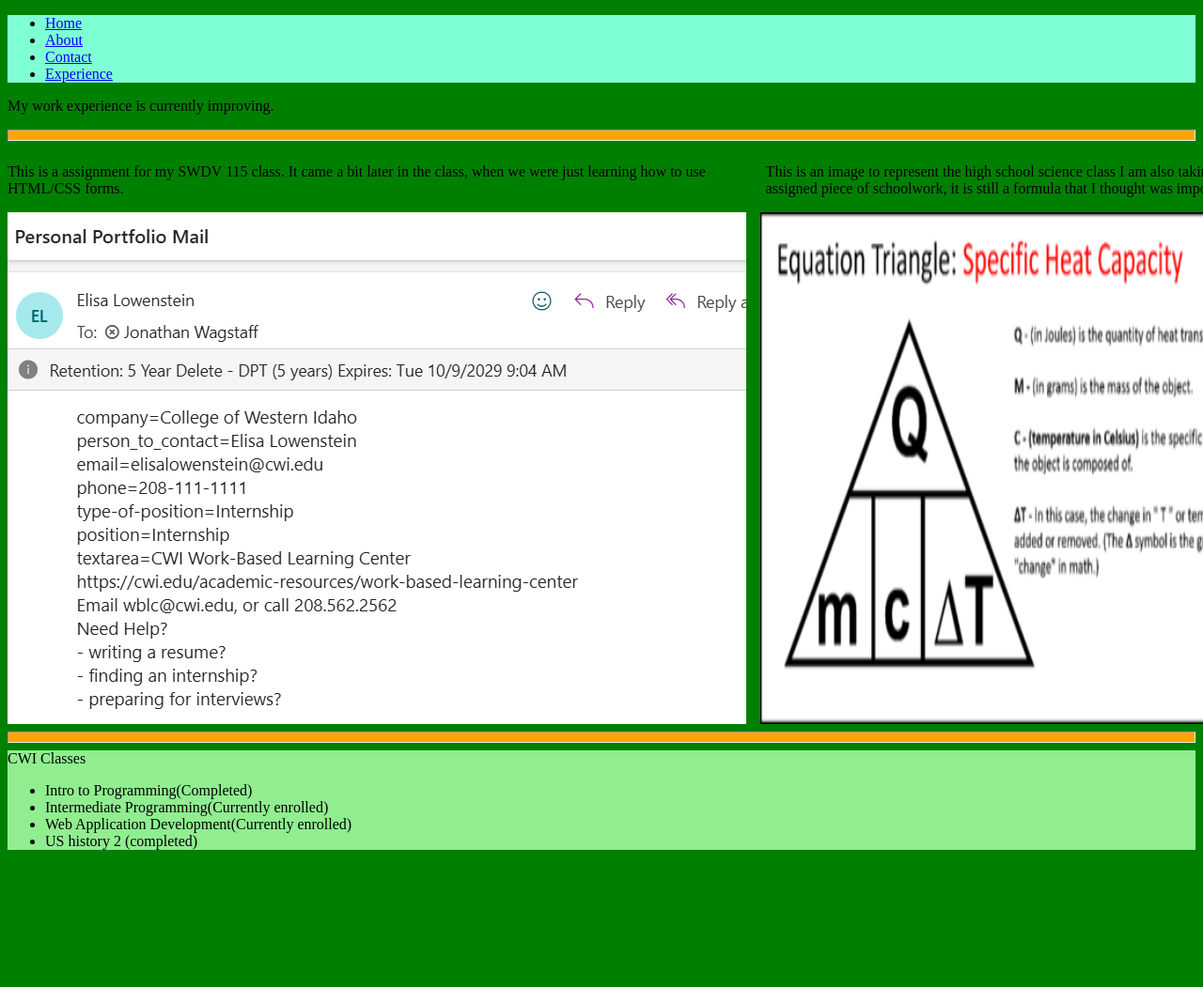
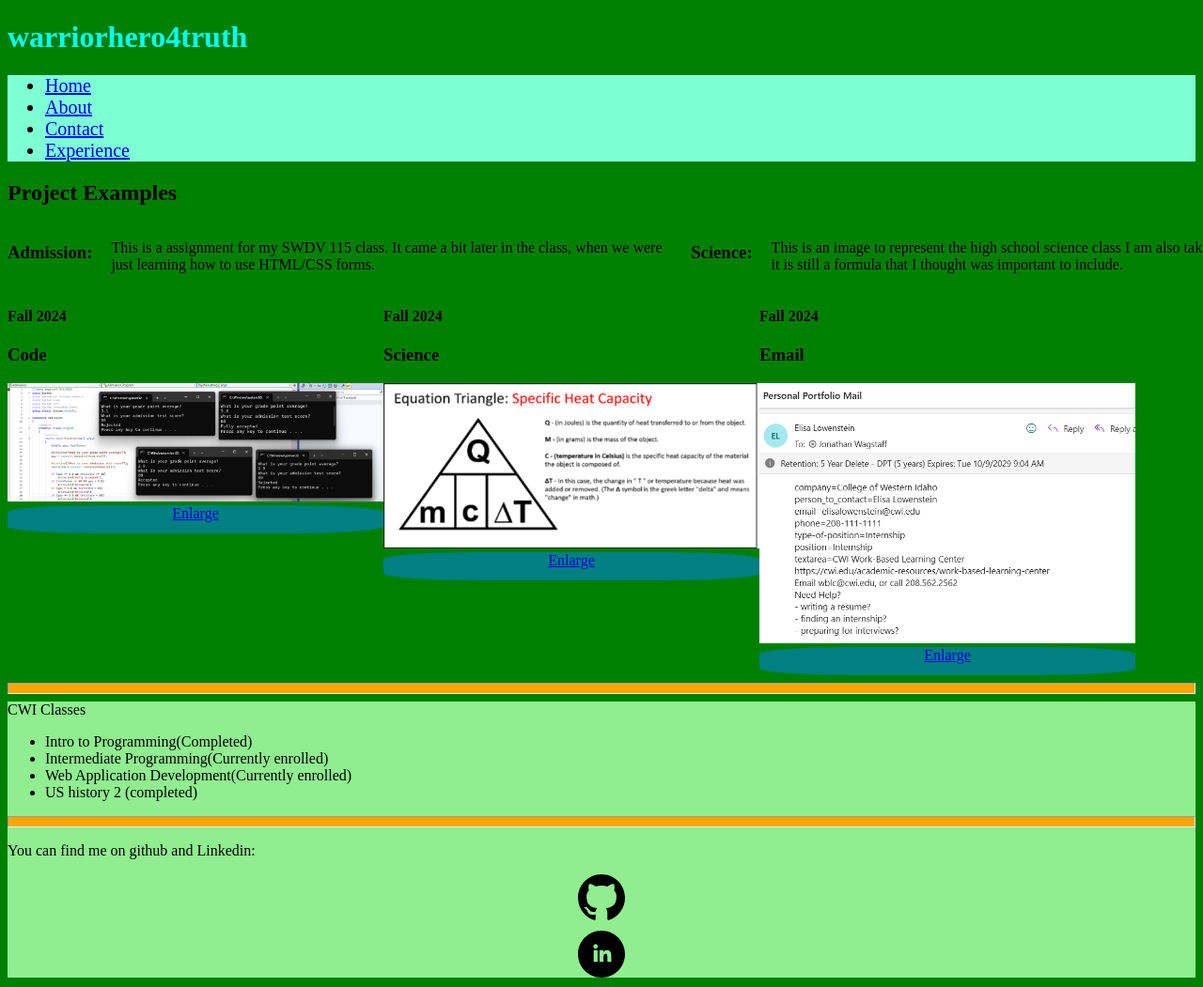
Before and after one commit to jonathanwagstaff/jonathanwagstaff.github.io, a plain HTML site: page UltimatePortfolio/JonnyWagstaffPortfolio/HTML/experience.html in a window 1280 px wide. Shown: the top 1051 px of the page at 94% size. Before the commit the page ends 921 px from the top, so only its background shows below. Drawn offline with Linux system fonts and the light colour scheme.

Commit message:
Add files via upload

```diff
--- a/UltimatePortfolio/JonnyWagstaffPortfolio/CSS/stylesheet.contact.css
+++ b/UltimatePortfolio/JonnyWagstaffPortfolio/CSS/stylesheet.contact.css
@@ -1,3 +1,5 @@
+/*Jonny Wagstaff 11/21/2024*/
+
 div {
     margin: 10px;
 }
@@ -21,3 +23,7 @@ input:focus{
     border: 2px solid darkgreen;
     outline: none;
 }
+
+form{
+    background: radial-gradient( lightyellow, green);
+}
--- a/UltimatePortfolio/JonnyWagstaffPortfolio/CSS/stylesheet.css
+++ b/UltimatePortfolio/JonnyWagstaffPortfolio/CSS/stylesheet.css
@@ -1,9 +1,11 @@
+/*Jonny Wagstaff 11/21/2024*/
 body{
     background-color: green;
 }
 
 .nav{
     background-color: aquamarine;
+    font-size: 1.25em;
 }
 
 hr{
@@ -22,3 +24,18 @@ nav a:hover{
 nav a:active{
     color: lightgoldenrodyellow;
 }
+
+footer{
+    background-color: lightgreen;
+}
+
+.icons{
+    margin: 10px;
+    display: flex;
+    justify-content: center;
+}
+
+.linkBack{
+    text-decoration: none;
+    color: cyan;
+}
--- a/UltimatePortfolio/JonnyWagstaffPortfolio/CSS/stylesheet.exp.css
+++ b/UltimatePortfolio/JonnyWagstaffPortfolio/CSS/stylesheet.exp.css
@@ -1,6 +1,4 @@
-footer{
-    background-color: lightgreen;
-}
+/*Jonny Wagstaff 11/21/2024*/
 
 section{
     display: flex;
@@ -12,11 +10,15 @@ section{
     column-gap: 20px;
 }
 
-#Pictures{
-    flex-direction: row;
-    column-gap: 15px;
+.Pictures{
+    width: 400px;
 }
 
-#Science{
-    flex: 1 1 25%;
+.button{
+    display: flex;
+    justify-content: center;
+    width: 400px;
+    height: 30px;
+    background-color: teal;
+    border-radius: 25%;;
 }
--- a/UltimatePortfolio/JonnyWagstaffPortfolio/CSS/stylesheet.table.css
+++ b/UltimatePortfolio/JonnyWagstaffPortfolio/CSS/stylesheet.table.css
@@ -1,3 +1,5 @@
+/*Jonny Wagstaff 11/21/2024*/
+
 table{
     border-color: darkgreen;
     background-color: white;
--- a/UltimatePortfolio/JonnyWagstaffPortfolio/HTML/experience.html
+++ b/UltimatePortfolio/JonnyWagstaffPortfolio/HTML/experience.html
@@ -1,5 +1,5 @@
 <!DOCTYPE html>
-<!--Jonathan Wagstaff 8/27/24-->
+<!--Jonathan Wagstaff 11/21/2024-->
 <html lang="en">
     <head>
 <title>experience</title>
@@ -12,7 +12,11 @@
    <link rel="stylesheet" type="text/css" href="../CSS/stylesheet.css" />
    <link rel="stylesheet" type="text/css" href="../CSS/stylesheet.exp.css" />
 </head>
-<header><nav role="main" class="nav">
+<body>
+<header>
+    <a class="linkBack" href="index.html"><h1>warriorhero4truth</h1></a>
+
+    <nav class="nav">
 <ul>
     <li><a href="index.html">Home</a></li>
     <li><a href="about.html">About</a></li>
@@ -20,25 +24,44 @@
     <li><a href="experience.html">Experience</a></li>
 </ul>
 </nav></header>
-<body>
 <main>
-    <p>My work experience is currently improving.</p>
-    <hr>
+
+    <h2>Project Examples</h2>
     <section id="Description">
 
+        <h3>Admission:</h3>
         <p>This is a assignment for my SWDV 115 class. It came a bit later in the class, when we were just learning how to use HTML/CSS forms.</p>
+        <h3>Science:</h3>
         <p id="Science">This is an image to represent the high school science class I am also taking. Though this is not a assigned piece of schoolwork, it is still a formula that I thought was important to include.</p>
+        <h3>EmailBack:</h3>
         <p id="Admission">Admission is a assignment that I received for my SWDV 105 class, a few separate times actually. The point of the program was to determine whether or not a student got accepted into a program of some sort, I think a collage.</p>
 
     </section>
 
-    <section id="Pictures">
+    <section class="projectExamples">
+        <div class="projectBox">
+            <h4>Fall 2024</h4>
+            <h3>Code</h3>
+           <img class="Pictures" src="../Images/Admission.png" alt="a program to determine whether or not to admit a potential student.">
+            <br><a class="button" href="../Images/Admission.png" alt="Cheyenne Canva Banner" target="_blank">Enlarge</a>
+        </div>
 
-        <img src="../Images/EmailBack.png" alt="EmailBack.png"/>
-        <img src="../Images/Science.png" alt="Science.png" />
-        <img src="../Images/Admission.png" alt="Admission.png" />
+        <div class="projectBox">
+            <h4>Fall 2024</h4>
+            <h3>Science</h3>
+            <img class="Pictures" src="../Images/Science.png" alt=" A picture of an assignment from my Science class.">
+            <br><a class="button" href="../Images/Science.png" alt="Gage Canva Banner"  target="_blank">Enlarge</a>
+        </div>
 
+        <div class="projectBox">
+            <h4>Fall 2024</h4>
+            <h3>Email</h3>
+            <img class="Pictures" src="../Images/EmailBack.png" alt="A assignment in HTML dealing with Forms.">
+            <br><a class="button" href="../Images/EmailBack.png" alt="Eathan Canva Banner"  target="_blank">Enlarge</a>
+        </div>
     </section>
+
+
 
 
 </body>
@@ -50,6 +73,12 @@
         <li>Web Application Development(Currently enrolled)</li>
         <li>US history 2 (completed)</li>
     </ul>
+
+    <hr> <p> You can find me on github and Linkedin:</p>
+    <a class="icons" href="https://github.com/jonathanwagstaff" target="_blank"><img src="../Images/iconmonstr-github-1.svg" alt="github"></a>
+    <a class="icons" href="" target="_blank"><img src="../Images/iconmonstr-linkedin-4.svg" alt="linkedin"></a>
 </footer>
+
+
 </main>
 </html>
```
Also changed, not shown: UltimatePortfolio/JonnyWagstaffPortfolio/HTML/about.html (+15 -3 lines), UltimatePortfolio/JonnyWagstaffPortfolio/HTML/contact.html (+11 -3 lines), UltimatePortfolio/JonnyWagstaffPortfolio/HTML/index.html (+14 -5 lines), UltimatePortfolio/JonnyWagstaffPortfolio/Images/iconmonstr-github-1.svg (added), UltimatePortfolio/JonnyWagstaffPortfolio/Images/iconmonstr-linkedin-4.svg (added).
